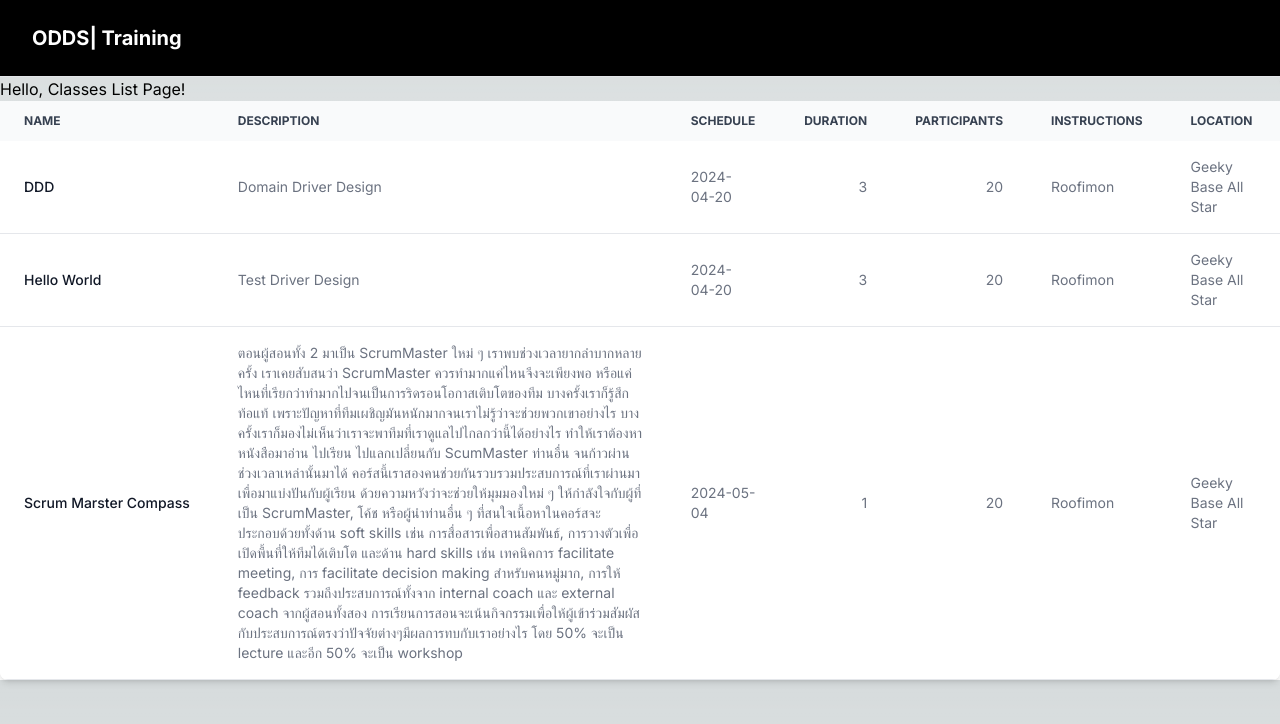
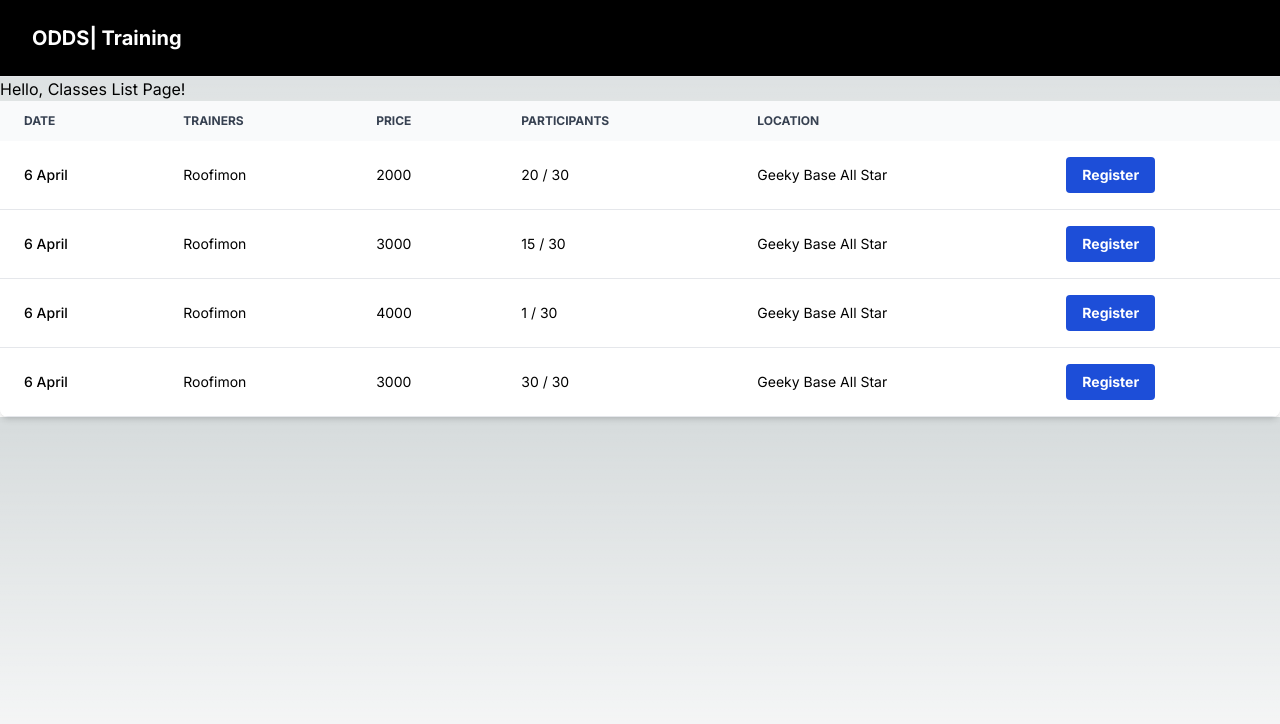
Before and after one commit to oddsteam/training, a Next.js app: page /classes in a window 1280 px wide. Shown: the top 724 px of the page. Built offline with nearby package versions, Linux system fonts and the light colour scheme.

Commit message:
class list ui on page

```diff
--- /dev/null
+++ b/src/app/classes/class.tsx
@@ -0,0 +1 @@
+import React from "react";
--- a/src/app/classes/page.tsx
+++ b/src/app/classes/page.tsx
@@ -5,9 +5,14 @@ export default function Classes() {
       id: 1,
       name: 'DDD',
       description: 'Domain Driver Design',
-      schedule: '2024-04-20',
+      startDate: '6 April',
+      endDate: '8 April',
+      startTime: '9:00',
+      endTime: '17:00',
       duration: 3,
+      maxParticipant:30,
       participants: 20,
+      price: 2000,
       instructions: [
         {
           name: 'Roofimon',
@@ -24,9 +29,14 @@ export default function Classes() {
       id: 2,
       name: 'Hello World',
       description: 'Test Driver Design',
-      schedule: '2024-04-20',
+      startDate: '6 April',
+      endDate: '8 April',
+      startTime: '9:00',
+      endTime: '17:00',
       duration: 3,
-      participants: 20,
+      maxParticipant:30,
+      participants: 15,
+      price: 3000,
       instructions: [
         {
           name: 'Roofimon',
@@ -43,9 +53,38 @@ export default function Classes() {
       id: 3,
       name: 'Scrum Marster Compass',
       description: 'ตอนผู้สอนทั้ง 2 มาเป็น ScrumMaster ใหม่ ๆ เราพบช่วงเวลายากลำบากหลายครั้ง เราเคยสับสนว่า ScrumMaster ควรทำมากแค่ไหนจึงจะเพียงพอ หรือแค่ไหนที่เรียกว่าทำมากไปจนเป็นการริดรอนโอกาสเติบโตของทีม บางครั้งเราก็รู้สึกท้อแท้ เพราะปัญหาที่ทีมเผชิญมันหนักมากจนเราไม่รู้ว่าจะช่วยพวกเขาอย่างไร บางครั้งเราก็มองไม่เห็นว่าเราจะพาทีมที่เราดูแลไปไกลกว่านี้ได้อย่างไร ทำให้เราต้องหาหนังสือมาอ่าน ไปเรียน ไปแลกเปลี่ยนกับ ScumMaster ท่านอื่น จนก้าวผ่านช่วงเวลาเหล่านั้นมาได้ คอร์สนี้เราสองคนช่วยกันรวบรวมประสบการณ์ที่เราผ่านมาเพื่อมาแบ่งปันกับผู้เรียน ด้วยความหวังว่าจะช่วยให้มุมมองใหม่ ๆ ให้กำลังใจกับผู้ที่เป็น ScrumMaster, โค้ช หรือผู้นำท่านอื่น ๆ ที่สนใจเนื้อหาในคอร์สจะประกอบด้วยทั้งด้าน soft skills เช่น การสื่อสารเพื่อสานสัมพันธ์, การวางตัวเพื่อเปิดพื้นที่ให้ทีมได้เติบโต และด้าน hard skills เช่น เทคนิคการ facilitate meeting, การ facilitate decision making สำหรับคนหมู่มาก, การให้ feedback รวมถึงประสบการณ์ทั้งจาก internal coach และ external coach จากผู้สอนทั้งสอง การเรียนการสอนจะเน้นกิจกรรมเพื่อให้ผู้เข้าร่วมสัมผัสกับประสบการณ์ตรงว่าปัจจัยต่างๆมีผลการทบกับเราอย่างไร โดย 50% จะเป็น lecture และอีก 50% จะเป็น workshop',
-      schedule: '2024-05-04',
+      startDate: '6 April',
+      endDate: '8 April',
+      startTime: '9:00',
+      endTime: '17:00',
       duration: 1,
-      participants: 20,
+      maxParticipant:30,
+      participants: 1,
+      price: 4000,
+      instructions: [
+        {
+          name: 'Roofimon',
+        }
+      ],
+      teachingAssistant: [
+        {
+          name: 'Toptoppy'
+        }
+      ],
+      location: 'Geeky Base All Star'
+    },
+    {
+      id: 4,
+      name: 'Hello World',
+      description: 'Test Driver Design',
+      startDate: '6 April',
+      endDate: '8 April',
+      startTime: '9:00',
+      endTime: '17:00',
+      duration: 3,
+      maxParticipant:30,
+      participants: 30,
+      price: 3000,
       instructions: [
         {
           name: 'Roofimon',
@@ -64,28 +103,25 @@ export default function Classes() {
     <div class="relative overflow-x-auto shadow-md sm:rounded-lg">
       <h1>Hello, Classes List Page!</h1>
       <table class="w-full text-sm text-left rtl:text-right text-gray-500 dark:text-gray-400">
-        <thead class="text-xs text-gray-700 uppercase bg-gray-50 dark:bg-gray-700 dark:text-gray-400">
+        <thead class="text-xs text-gray-700 uppercase bg-gray-50 dark:bg-blue-300 dark:text-black">
             <tr>
                 <th scope="col" class="px-6 py-3">
-                    Name
+                    Date
                 </th>
                 <th scope="col" class="px-6 py-3">
-                    Description
+                  Trainers
                 </th>
                 <th scope="col" class="px-6 py-3">
-                    Schedule
-                </th>
-                <th scope="col" class="px-6 py-3">
-                    Duration
+                    Price
                 </th>
                 <th scope="col" class="px-6 py-3">
                     Participants
                 </th>
                 <th scope="col" class="px-6 py-3">
-                    Instructions
+                    Location
                 </th>
                 <th scope="col" class="px-6 py-3">
-                    Location
+
                 </th>
             </tr>
         </thead>
@@ -93,31 +129,27 @@ export default function Classes() {
       {
         data.map((datas) => (
         // <div key={datas.id}>{datas.id} sdsa</div>
-            <tr class="bg-white border-b dark:bg-gray-800 dark:border-gray-700 hover:bg-gray-50 dark:hover:bg-gray-600" key={datas.id}>
-                <th scope="row" class="px-6 py-4 font-medium text-gray-900 whitespace-nowrap dark:text-white">
-                  { datas.name }
+            <tr class="bg-white border-b dark:bg-white dark:border-gray-200 hover:bg-blue-100 dark:hover:bg-blue-100 text-black" key={datas.id}>
+
+                <th scope="row" class="px-6 py-4 font-medium whitespace-nowrap">
+                  { datas.startDate }
                 </th>
-                <td class="px-6 py-4">
-                  { datas.description }
-                </td>
-                <td class="px-6 py-4">
-                  { datas.schedule }
-                </td>
-                <td class="px-6 py-4 text-right">
-                  { datas.duration }
-                </td>
-                <td class="px-6 py-4 text-right">
-                  { datas.participants }
-                </td>
                 <td class="px-6 py-4">
                   { datas.instructions?.map(instruction => (instruction?.name) ) }
                 </td>
                 <td class="px-6 py-4">
+                  { datas.price }
+                </td>
+                <td class="px-6 py-4">
+                  { datas.participants } / { datas.maxParticipant }
+                </td>
+                <td class="px-6 py-4">
                   { datas.location }
                 </td>
-                {/* <td class="px-6 py-4 text-right">
-                    <a href="#" class="font-medium text-blue-600 dark:text-blue-500 hover:underline">Edit</a>
-                </td> */}
+                <td class="px-6 py-4">
+                  <button class="bg-blue-700 hover:bg-blue-500 text-white font-bold py-2 px-4 rounded">Register</button>
+                </td>
+
             </tr>
         ))
       }
--- a/src/app/globals.css
+++ b/src/app/globals.css
@@ -24,6 +24,16 @@ body {
       rgb(var(--background-end-rgb))
     )
     rgb(var(--background-start-rgb));
+
+    .btn {
+      @apply font-bold py-2 px-4 rounded;
+    }
+    .btn-blue {
+      @apply bg-blue-500 text-white;
+    }
+    .btn-blue:hover {
+      @apply bg-blue-700;
+    }
 }
 
 @layer utilities {
```
